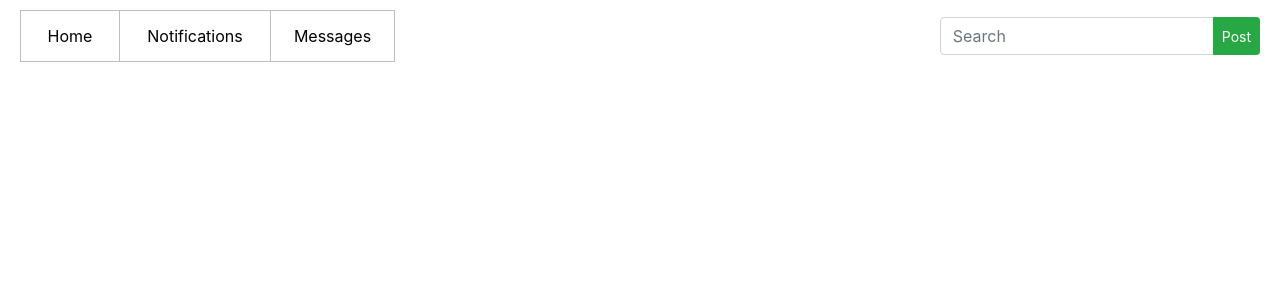
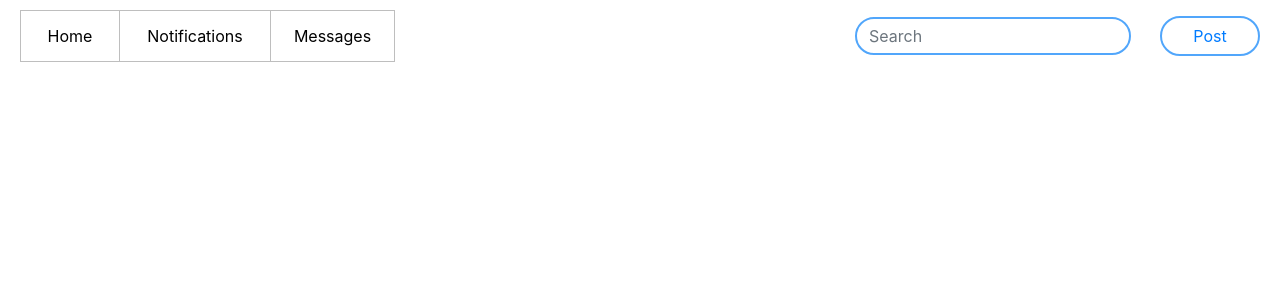
Before and after one commit to jeremyjosol/social-media, a React (Create React App) app: page / in a window 1280 px wide. Shown: the top 300 px of the page. Built offline with nearby package versions, Linux system fonts and the light colour scheme.

Commit message:
Add search bar styles

```diff
--- a/src/components/Navbar.js
+++ b/src/components/Navbar.js
@@ -10,12 +10,10 @@ function Navbar() {
           <li className="nav-messages"><a href="/contact" className="nav-link">Messages</a></li>
         </ul>
         <form className="form-inline">
-          <div className="input-group">
             <input type="text" className="form-control" placeholder="Search" />
             <div className="input-group-append">
-              <button className="btn btn-success btn-sm" type="button">Post</button>
+              <button className="btn btn-outline-primary post" type="button">Post</button>
             </div>
-          </div>
         </form>
       </div>
     </React.Fragment>
--- a/src/index.css
+++ b/src/index.css
@@ -46,3 +46,15 @@ code {
   text-decoration: none;
   color: #000;
 }
+
+.form-control {
+  border-radius: 50px;
+  margin-right: 30px;
+  border: 2px solid rgb(81, 166, 251);
+}
+
+.input-group-append .btn {
+  border-radius: 50px;
+  width: 100px;
+  border: 2px solid rgb(81, 166, 251);
+}
```
